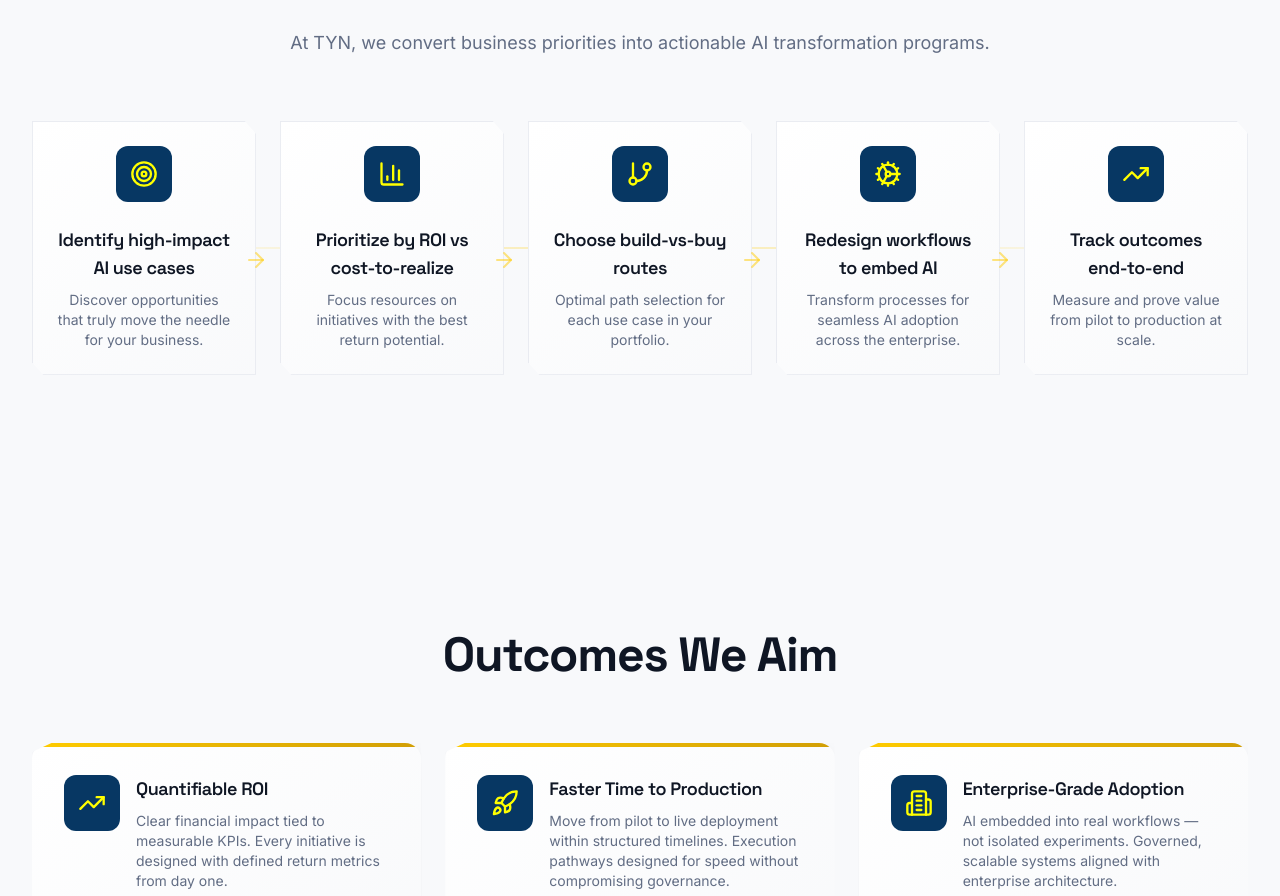
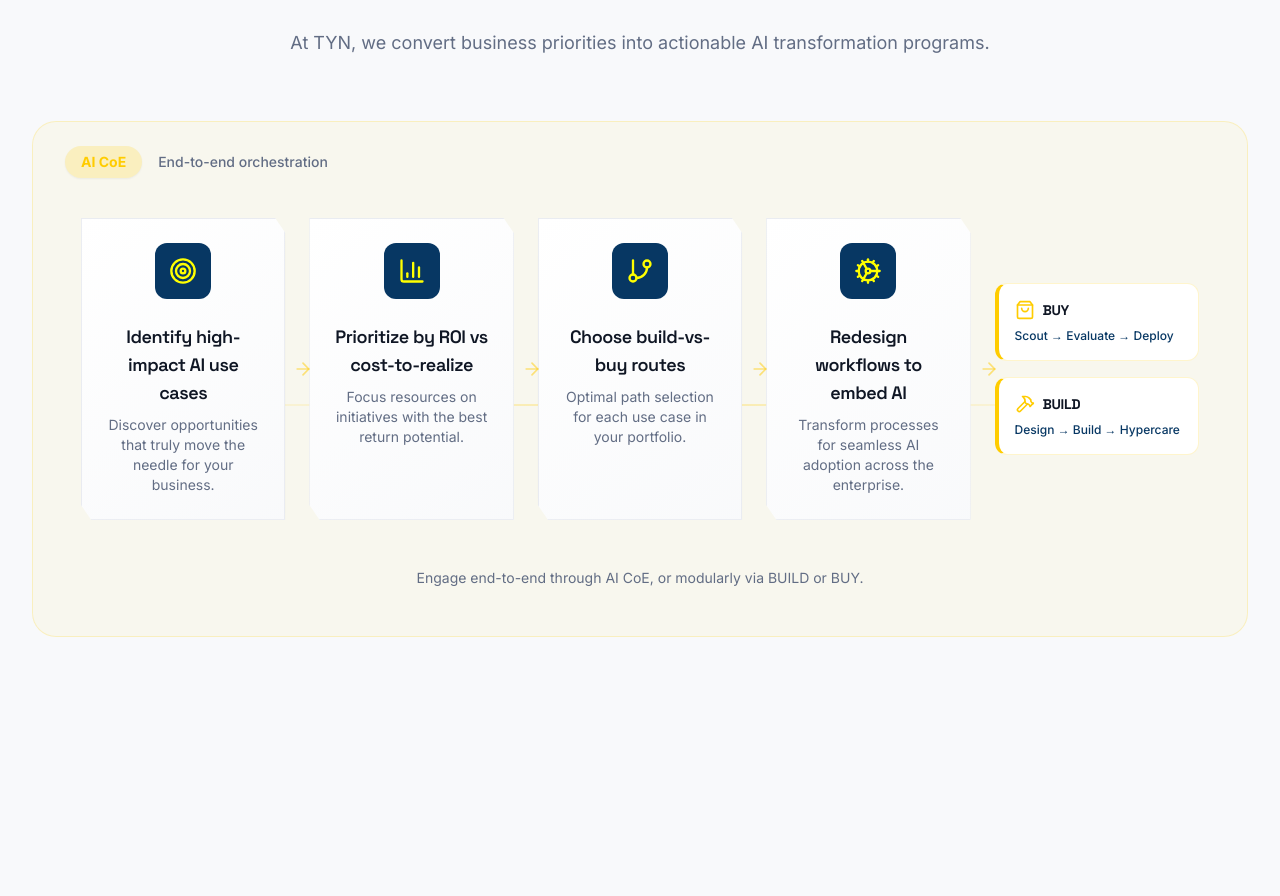
Before and after one commit to TYN-NIFO/tyn-website, a Next.js app: page / in a window 1280 px wide. Shown: the part 2101-2997 px from the top of the page. Built offline with nearby package versions, Linux system fonts and the light colour scheme.

Commit message:
solution section modified

```diff
--- a/src/app/layout.tsx
+++ b/src/app/layout.tsx
@@ -6,6 +6,9 @@ export const metadata: Metadata = {
     title: 'The Yellow Network | Enterprise AI Consulting',
     description:
         'We help leaders cut through the vendor/LLM noise, choose what actually matters, and implement systems that intelligently create real business lift.',
+    icons: {
+        icon: '/favicon.png',
+    },
 };
 
 export default function RootLayout({
--- a/src/components/sections/OurSolution.tsx
+++ b/src/components/sections/OurSolution.tsx
@@ -1,4 +1,4 @@
-import { Target, BarChart3, GitBranch, Cog, TrendingUp, ArrowRight } from 'lucide-react';
+import { Target, BarChart3, GitBranch, Cog, ArrowRight, ShoppingBag, Hammer } from 'lucide-react';
 
 const steps = [
   {
@@ -21,11 +21,6 @@ const steps = [
     title: 'Redesign workflows to embed AI',
     description: 'Transform processes for seamless AI adoption across the enterprise.',
   },
-  {
-    icon: TrendingUp,
-    title: 'Track outcomes end-to-end',
-    description: 'Measure and prove value from pilot to production at scale.',
-  },
 ];
 
 export const OurSolution = () => {
@@ -46,9 +41,20 @@ export const OurSolution = () => {
         </div>
 
         {/* Process Steps */}
-        <div className="relative">
+        <div className="relative border border-accent/20 rounded-3xl bg-accent/5 p-8 md:p-12 pt-16">
+          {/* AI CoE Header Pill */}
+          <div className="absolute top-6 left-8 flex items-center gap-4">
+            <span className="inline-block px-4 py-1.5 rounded-full bg-accent/20 text-accent text-sm font-bold shadow-sm">
+              AI CoE
+            </span>
+            <span className="text-sm font-medium text-muted-foreground">
+              End-to-end orchestration
+            </span>
+          </div>
+          <br /><br />
+
           {/* Connection Line - Desktop */}
-          <div className="hidden lg:block absolute top-1/2 left-0 right-0 h-0.5 bg-gradient-to-r from-transparent via-accent/30 to-transparent -translate-y-1/2" />
+          <div className="hidden lg:block absolute top-[55%] left-12 right-12 h-0.5 bg-gradient-to-r from-transparent via-accent/30 to-transparent -translate-y-1/2" />
 
           <div className="grid md:grid-cols-2 lg:grid-cols-5 gap-6">
             {steps.map((step, index) => {
@@ -73,13 +79,46 @@ export const OurSolution = () => {
 
                   {/* Arrow connector - Desktop */}
                   {index < steps.length - 1 && (
-                    <div className="hidden lg:block absolute top-1/2 -right-3 z-10">
-                      <ArrowRight className="w-6 h-6 text-accent/50" />
+                    <div className="hidden lg:block absolute top-1/2 -right-7 -translate-y-1/2 z-10">
+                      <ArrowRight className="w-5 h-5 text-accent/50" />
+                    </div>
+                  )}
+                  {/* Final arrow before BUY/BUILD stack */}
+                  {index === steps.length - 1 && (
+                    <div className="hidden lg:block absolute top-1/2 -right-7 -translate-y-1/2 z-10">
+                      <ArrowRight className="w-5 h-5 text-accent/50" />
                     </div>
                   )}
                 </div>
               );
             })}
+
+            {/* Added Stacked Action Cards (BUY / BUILD) */}
+            <div className="flex flex-col gap-4 justify-center relative z-10">
+              {/* BUY Card */}
+              <div className="bg-white border border-accent/20 border-l-4 border-l-accent rounded-xl p-4 hover:-translate-y-1 transition-transform duration-300">
+                <div className="flex items-center gap-2 mb-2">
+                  <ShoppingBag className="w-5 h-5 text-accent" />
+                  <h4 className="font-display font-bold text-foreground text-sm">BUY</h4>
+                </div>
+                <p className="text-xs text-tyn-blue font-medium">Scout → Evaluate → Deploy</p>
+              </div>
+
+              {/* BUILD Card */}
+              <div className="bg-white border border-accent/20 border-l-4 border-l-accent rounded-xl p-4 hover:-translate-y-1 transition-transform duration-300">
+                <div className="flex items-center gap-2 mb-2">
+                  <Hammer className="w-5 h-5 text-accent" />
+                  <h4 className="font-display font-bold text-foreground text-sm">BUILD</h4>
+                </div>
+                <p className="text-xs text-tyn-blue font-medium">Design → Build → Hypercare</p>
+              </div>
+            </div>
+          </div>
+
+          <div className="text-center mt-12">
+            <p className="text-sm text-muted-foreground">
+              Engage end-to-end through AI CoE, or modularly via BUILD or BUY.
+            </p>
           </div>
         </div>
       </div>
```
Also changed, not shown: 1 other file (tests, documents, lock files or other folders).
